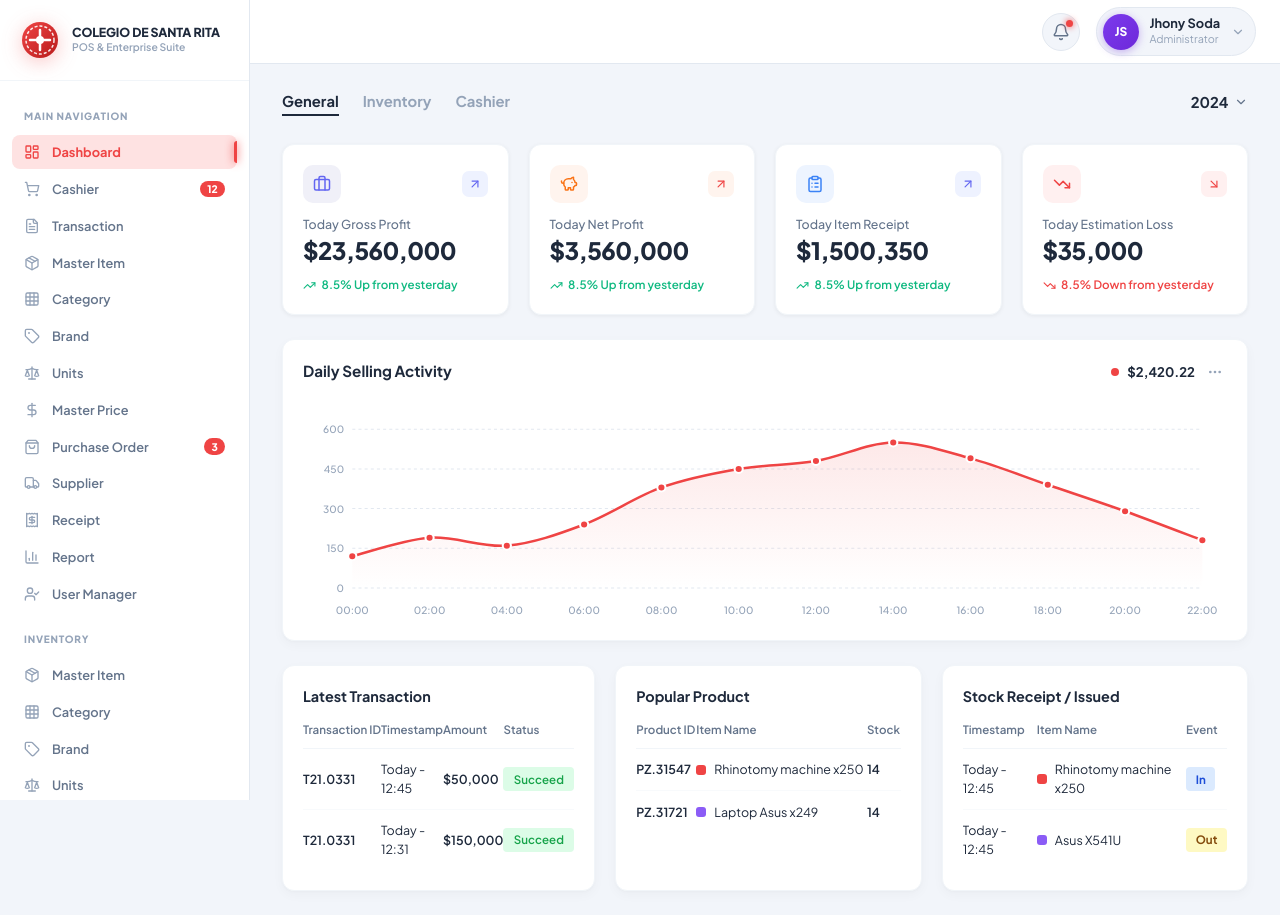
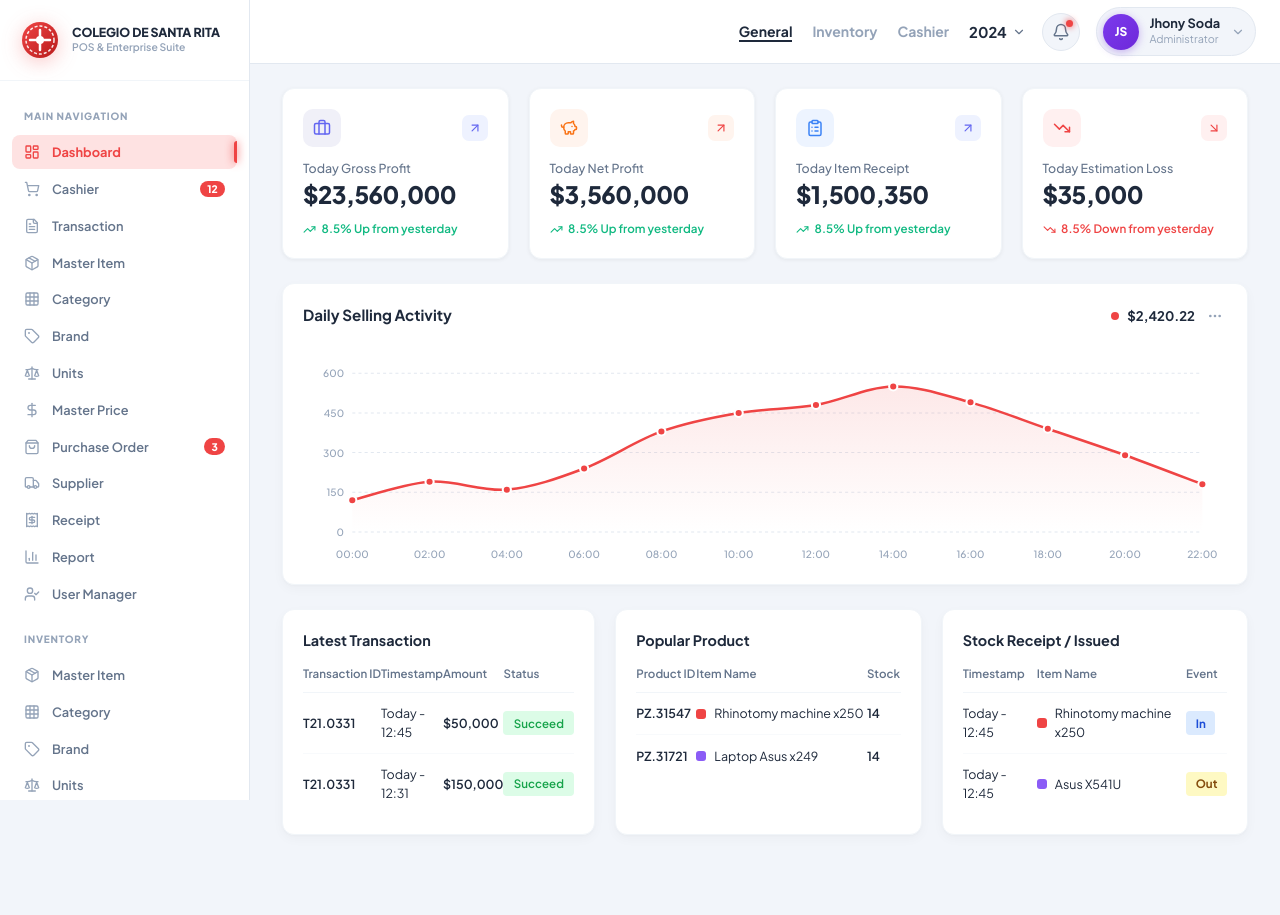
Before and after one commit to priambodogigieh-afk/web-slicing, a Next.js app: page / in a window 1280 px wide. After the commit the page ends 859 px from the top, so only its background shows below. Built offline with nearby package versions, Linux system fonts and the light colour scheme.

Commit message:
feat: move dashboard tabs to header top-right

```diff
--- a/src/app/page.js
+++ b/src/app/page.js
@@ -4,7 +4,6 @@ import React, { useState } from 'react';
 import Sidebar from '../components/Sidebar';
 import Header from '../components/Header';
 import KpiCards from '../components/KpiCards';
-import DashboardTabs from '../components/DashboardTabs';
 import DailySellingChart from '../components/DailySellingChart';
 import LatestTransactions from '../components/LatestTransactions';
 import PopularProducts from '../components/PopularProducts';
@@ -19,7 +18,6 @@ export default function Page() {
       <main className="main-content">
         <Header />
         <div className="dashboard-body">
-          <DashboardTabs />
           <KpiCards />
           <DailySellingChart />
           <div className="bottom-grid">
--- a/src/components/DashboardTabs.css
+++ b/src/components/DashboardTabs.css
@@ -1,22 +1,21 @@
 .dashboard-tabs-bar {
   display: flex;
   align-items: center;
-  justify-content: space-between;
-  padding-bottom: 0.25rem;
+  gap: 1.25rem;
 }
 
 /* Tab list */
 .tabs-list {
   display: flex;
   align-items: center;
-  gap: 1.5rem;
+  gap: 1.25rem;
 }
 
 .tab-btn {
-  font-size: 0.925rem;
+  font-size: 0.875rem;
   font-weight: 700;
   color: #94a3b8;
-  padding: 0.25rem 0;
+  padding: 0;
   border-bottom: 2px solid transparent;
   transition: color 0.15s ease, border-color 0.15s ease;
   background: none;
@@ -24,6 +23,7 @@
   border-left: none;
   border-right: none;
   cursor: pointer;
+  white-space: nowrap;
 }
 
 .tab-btn:hover {
--- a/src/components/Header.jsx
+++ b/src/components/Header.jsx
@@ -2,6 +2,7 @@
 
 import React, { useState } from 'react';
 import { Bell, CheckCircle2, ChevronDown } from 'lucide-react';
+import DashboardTabs from './DashboardTabs';
 import './Header.css';
 
 export default function Header() {
@@ -16,6 +17,8 @@ export default function Header() {
   return (
     <header className="app-header">
       <div className="header-right">
+        {/* Dashboard Tabs */}
+        <DashboardTabs />
         {/* Notification Bell */}
         <div className="notification-dropdown-container">
           <button
```
